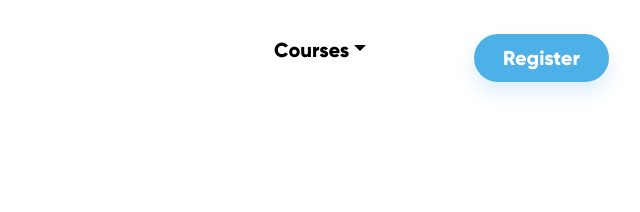
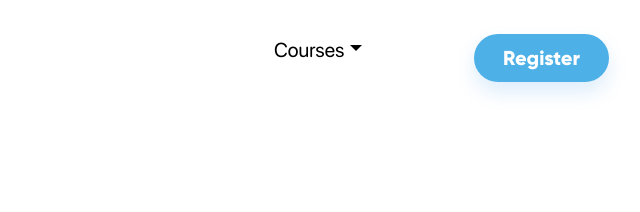
Before and after one commit to sink-opuba/deltalearns, a Gatsby site: page / in a window 1280 px wide. Shown: the top 212 px of the page, 503-1143 px from the left. Built offline with nearby package versions, Linux system fonts and the light colour scheme; Gatsby itself is replaced by a stand-in of ours; a web font is replaced by a local one.

Commit message:
change AvailableCourses font

```diff
--- a/src/components/AvailableCourses/AvailableCourses.scss
+++ b/src/components/AvailableCourses/AvailableCourses.scss
@@ -1,4 +1,5 @@
 .available-courses {
+  font-family: "SF Pro Rounded";
   button {
     color: #000000;
     background-color: transparent;
```
